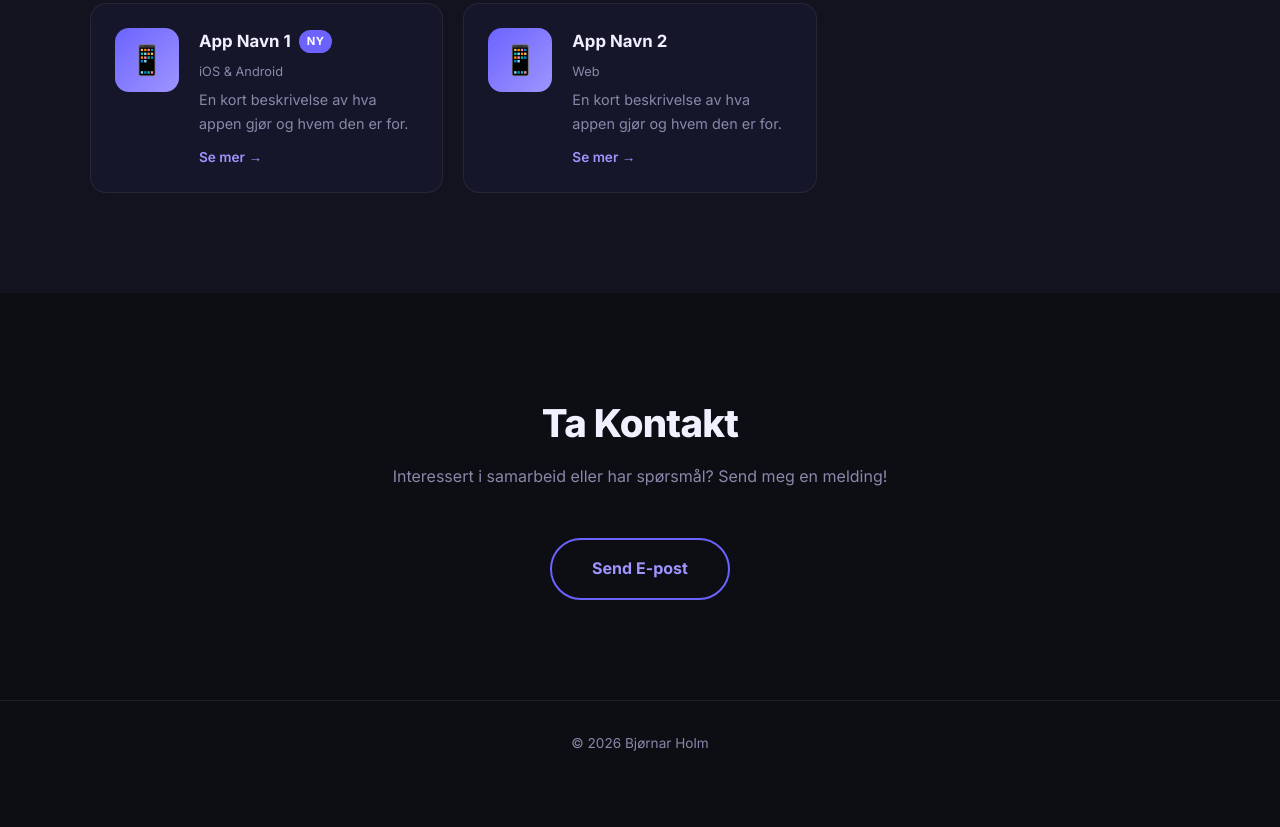
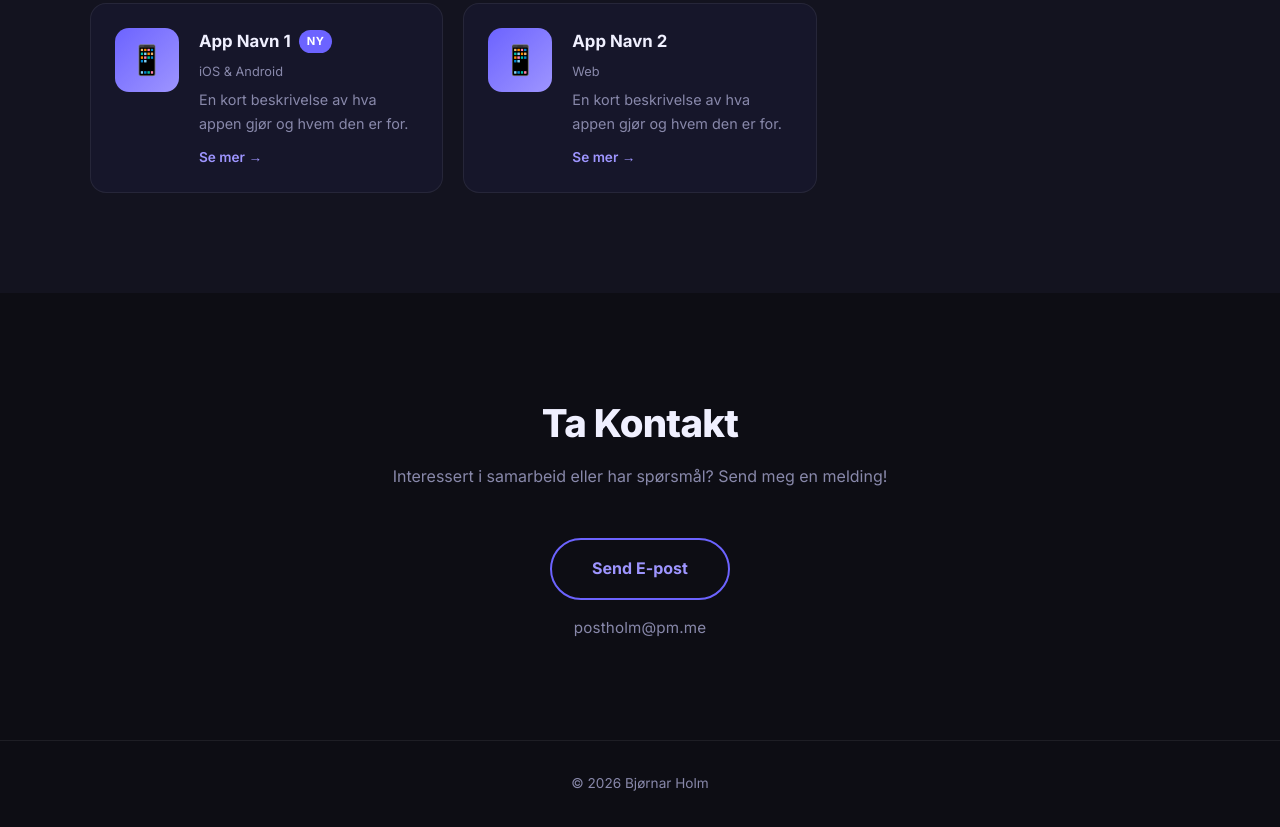
Before and after one commit to DrHolmgit/mediakit-website, a plain HTML site: page index.html in a window 1280 px wide. Shown: the part 1735-2562 px from the top of the page. Before the commit the page ends 2521 px from the top, so only its background shows below. Drawn offline with Linux system fonts and the light colour scheme.

Commit message:
Fix contact: set email to postholm@pm.me, show address visibly

```diff
--- a/content.json
+++ b/content.json
@@ -56,7 +56,7 @@
   "contact": {
     "title": "Ta Kontakt",
     "description": "Interessert i samarbeid eller har spørsmål? Send meg en melding!",
-    "email": "din@epost.no",
+    "email": "postholm@pm.me",
     "buttonText": "Send E-post"
   },
 
--- a/script.js
+++ b/script.js
@@ -164,9 +164,23 @@ function buildContact(contact) {
   setText('contact-desc', contact.description);
 
   const btn = document.getElementById('contact-btn');
-  if (btn) {
+  if (btn && contact.email) {
     btn.textContent = contact.buttonText || 'Send E-post';
-    btn.href = contact.email ? `mailto:${contact.email}` : '#';
+    btn.href = `mailto:${contact.email}`;
+
+    // Show email address as visible text below the button
+    const emailDisplay = document.createElement('p');
+    emailDisplay.className = 'contact-email-display';
+    emailDisplay.textContent = contact.email;
+    emailDisplay.title = 'Klikk for å kopiere';
+    emailDisplay.style.cursor = 'pointer';
+    emailDisplay.addEventListener('click', () => {
+      navigator.clipboard.writeText(contact.email).then(() => {
+        emailDisplay.textContent = '✓ Kopiert!';
+        setTimeout(() => { emailDisplay.textContent = contact.email; }, 2000);
+      });
+    });
+    btn.parentNode.insertBefore(emailDisplay, btn.nextSibling);
   }
 }
 
--- a/style.css
+++ b/style.css
@@ -462,6 +462,18 @@ a { color: inherit; text-decoration: none; }
   box-shadow: 0 8px 30px rgba(108,99,255,0.4);
 }
 
+.contact-email-display {
+  margin-top: 1rem;
+  color: var(--text-muted);
+  font-size: 0.95rem;
+  letter-spacing: 0.01em;
+  transition: color 0.2s;
+}
+
+.contact-email-display:hover {
+  color: var(--accent-light);
+}
+
 /* ===== FOOTER ===== */
 .footer {
   padding: 2rem;
```
